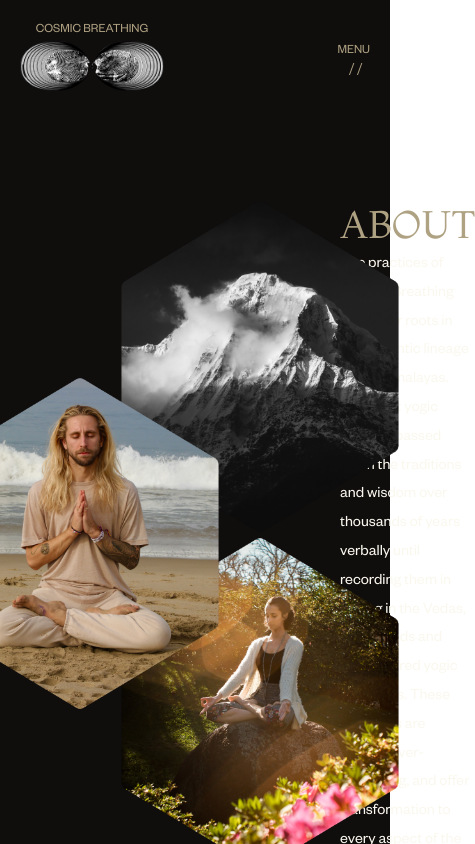
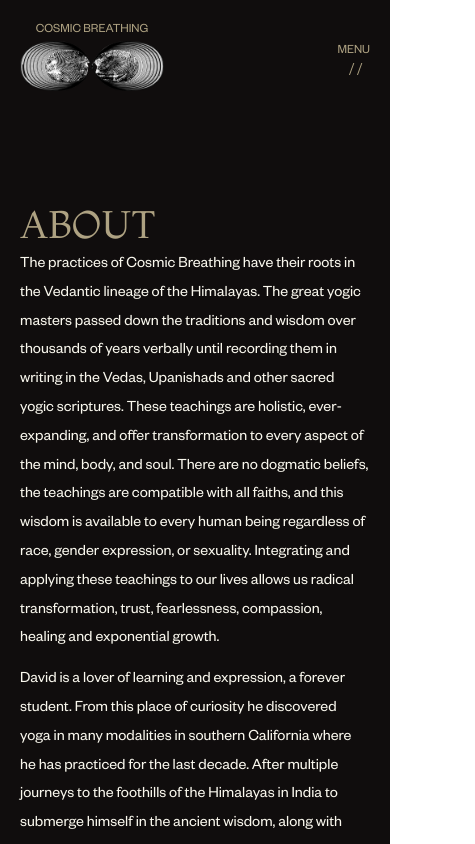
Before and after one commit to lfranckx/cosmic-breathing, a React (Create React App) app: page /about in a window 390 px wide. Shown: the top 844 px of the page, 475 px wide, since content can reach past the window. Built offline with nearby package versions, Linux system fonts and the light colour scheme.

Commit message:
fix services padding

```diff
--- a/src/styles/About.scss
+++ b/src/styles/About.scss
@@ -1,7 +1,7 @@
 @import "./vars";
 
 #about {
-    padding: 200px 0 100px;
+    padding: 200px 0 50px;
 
     .content {
         display: flex;
@@ -18,7 +18,6 @@
                     right: 180px;
                     bottom: 160px;
                 }
-
 
                 .top {
                     z-index: 4;
@@ -82,9 +81,33 @@
 
 @media only screen and (max-width: 750px) {
     #about {
+        .content {
+            .images {
+                .image_wrap {
+                    img {
+                        max-width: 320px * .6;
+                    }
 
-        .content {
+                    .relative {
+                        right: 100px;
+                        bottom: 100px;
+                    }
 
+                    .top {
+                        z-index: 4;
+                    }
+                }
+            }
         }
     }
 }
+
+@media only screen and (max-width: 600px) {
+    #about {
+        .content {
+            .images {
+                display: none;
+            }
+        }
+    }
+}
--- a/src/styles/App.scss
+++ b/src/styles/App.scss
@@ -12,10 +12,6 @@ body {
     -webkit-font-smoothing: antialiased;
     -moz-osx-font-smoothing: grayscale;
     scroll-behavior: smooth;
-}
-
-main {
-    padding: 0 20px;
 }
 
 h1, h2, h3, h4, h5, ul, p, a {
--- a/src/styles/Services.scss
+++ b/src/styles/Services.scss
@@ -1,6 +1,8 @@
 @import "./vars";
 
 #services {
+    padding: 200px 0;
+
     .h1 {
         margin-bottom: 2rem;
     }
@@ -101,7 +103,7 @@
                 }
 
                 .btn-wrap {
-                    margin: 12px;
+                    margin: 12px 0;
                 }
 
                 &.hidden {
```
